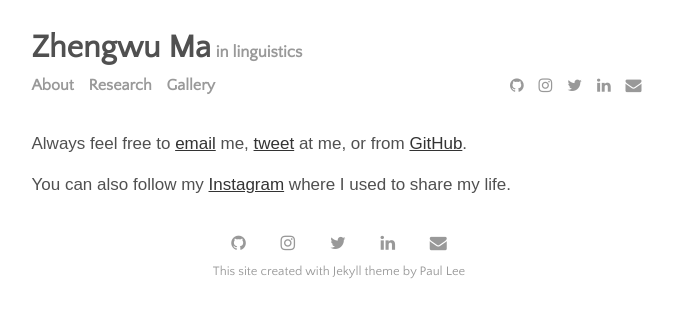
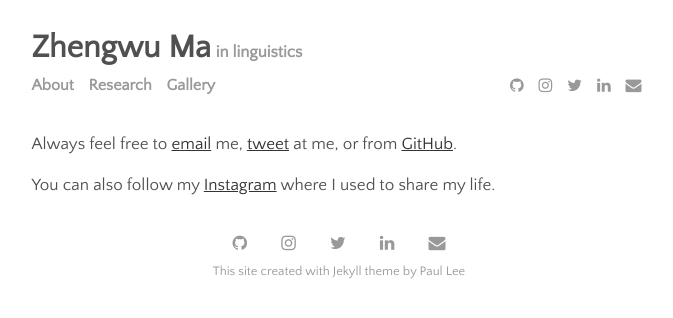
Before and after one commit to zhengwuma/zhengwuma.github.io, a Jekyll site: the page built from menu/contact.md, in a window 1280 px wide. Shown: the top 318 px of the page, without its empty margins (301-974 px from the left). Built offline with Jekyll 4.4.1, drawn with Linux system fonts in a browser that asks for light colours.

Commit message:
Update _base.scss

```diff
--- a/_sass/_base.scss
+++ b/_sass/_base.scss
@@ -3,7 +3,7 @@
 */
 
 body {
-  font-family: 'Poppins',sans-serif;
+  font-family: $sans-serif-font-family;
   font-size: 17px;
   color: $body-color;
   line-height: 1.5rem;
```
